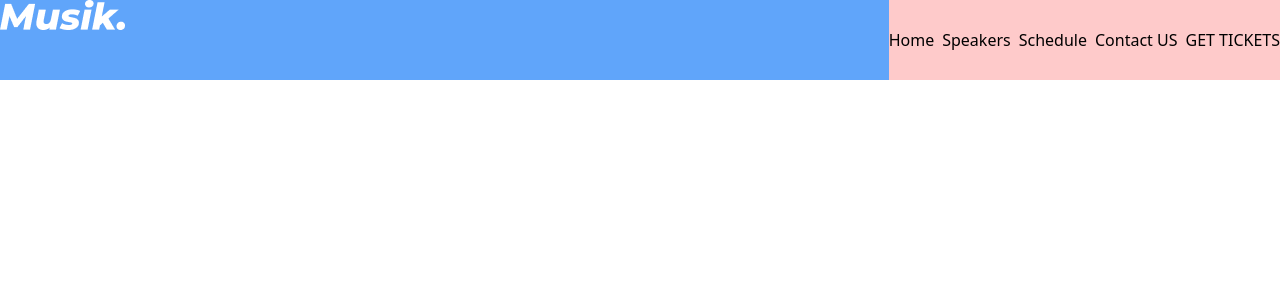
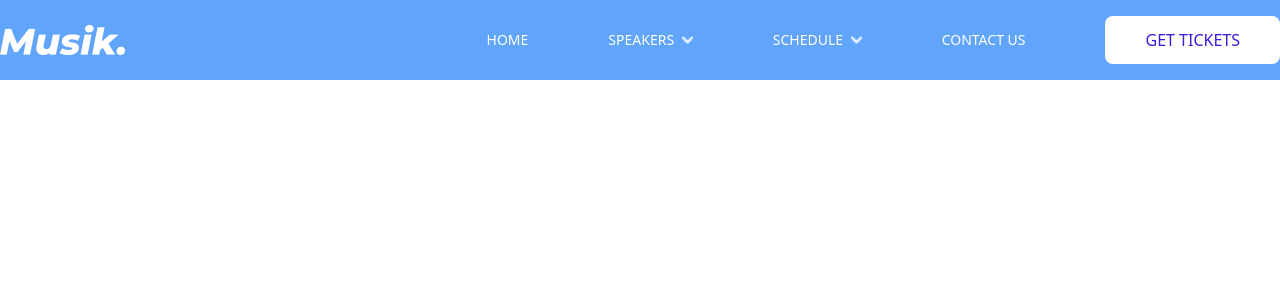
Before and after one commit to Jai-singh-2000/musik, a React (Vite) app: page / in a window 1280 px wide. Shown: the top 300 px of the page. Built offline with nearby package versions, Linux system fonts and the light colour scheme.

Commit message:
add: header section

```diff
--- a/src/App.jsx
+++ b/src/App.jsx
@@ -1,9 +1,8 @@
-import Banner from "./components/Banner/Banner"
 import Header from "./components/Header/Header"
 
 function App() {
   return (
-    <div>
+    <div className="bg-blue-400">
       <Header />
     </div>
 
--- a/src/components/Header/Header.jsx
+++ b/src/components/Header/Header.jsx
@@ -1,22 +1,21 @@
 import React from 'react'
 import logo from "../../assets/logo.png"
+import downArrow from "../../assets/icons/downArrow.png"
 
 const Header = () => {
     return (
-        <div className='container bg-green-300 w-full'>
-
-            <div className='h-20 bg-blue-400 flex justify-between '>
-                <div>
-                    <img src={logo} />
+        <div className='container h-20 flex justify-between '>
+            <div className='flex items-center'>
+                <img src={logo} alt='musik' />
+            </div>
+            <div className='flex items-center gap-20'>
+                <div className='flex gap-20 | text-sm text-white uppercase'>
+                    <div>Home</div>
+                    <div className='flex items-center gap-2'>Speakers <img src={downArrow} alt='musik' className='h-2' /></div>
+                    <div className='flex items-center gap-2'>Schedule <img src={downArrow} alt='musik' className='h-2' /></div>
+                    <div>Contact US</div>
                 </div>
-
-                <div className='flex gap-2 items-center bg-red-200'>
-                    <div>Home</div>
-                    <div>Speakers</div>
-                    <div>Schedule</div>
-                    <div>Contact US</div>
-                    <button className='uppercase'>Get Tickets</button>
-                </div>
+                <button className='uppercase py-3 px-10 bg-white rounded-lg | text-md font-medium text-[#381DDB]'>Get Tickets</button>
             </div>
         </div>
     )
```
Also changed, not shown: src/assets/icons/downArrow.png (added).
